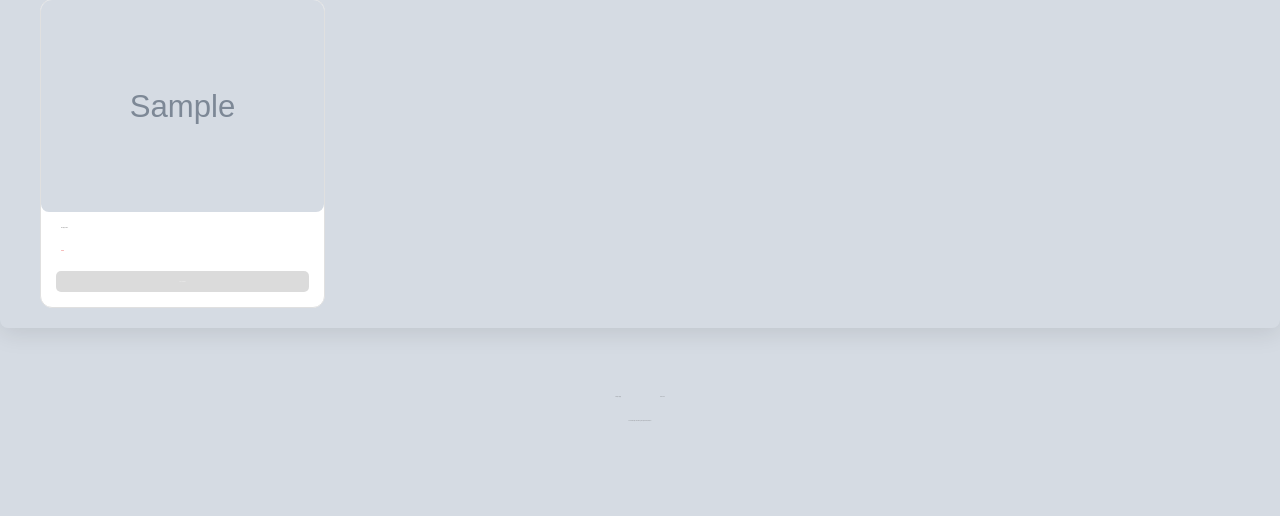
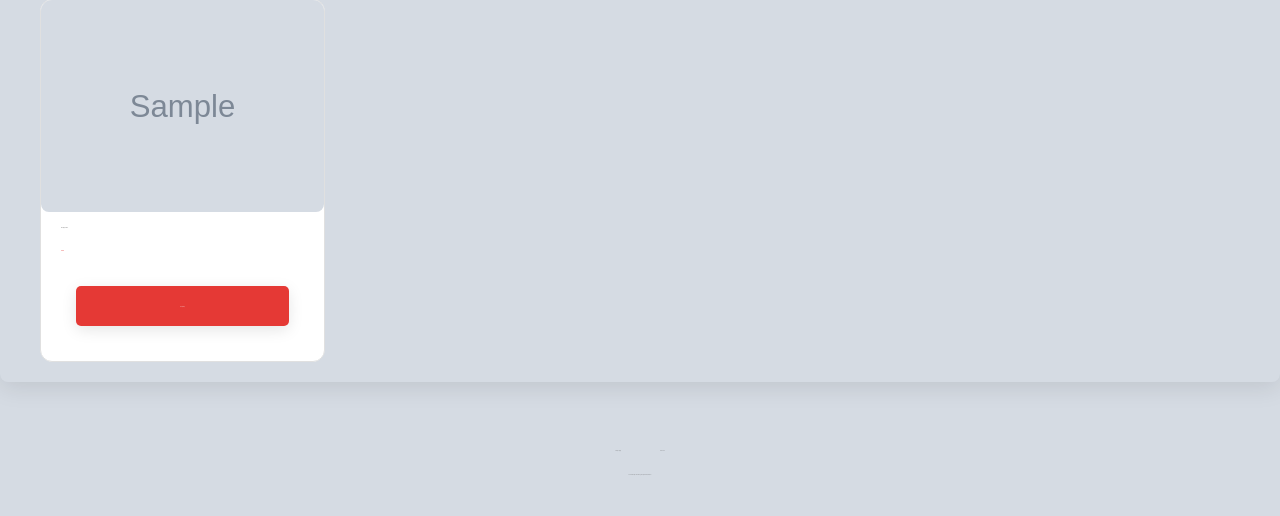
Before and after one commit to jaketiger/cvet, a Django app: template shop/templates/shop/home.html in a window 1280 px wide. Shown: the part 705-1221 px from the top of the page. Before the commit the page ends 1126 px from the top, so only its background shows below. Run offline with Django 5.2, Linux system fonts and the light colour scheme; the template is opened without the code that fills it: most values are stand-ins (such as "Sample title", 1, 10 or a date in 2020); grey boxes marked "Sample" are stand-in pictures; some web fonts are replaced.

Commit message:
добавка в корзину1

```diff
--- a/shop/templates/shop/includes/product_card.html
+++ b/shop/templates/shop/includes/product_card.html
@@ -26,28 +26,20 @@
         </div>
     </a>
 
-    <!-- ФОРМА С АНИМИРОВАННОЙ КНОПКОЙ -->
-    <div class="add-to-cart-form" style="padding: 0 15px 15px 15px;">
-        {% if product.stock > 0 and product.available %}
-            <form action="{% url 'cart:cart_add' product.id %}" method="post">
+    <!-- ВАЖНО: У формы должен быть этот класс, чтобы работал AJAX -->
+    <div style="padding: 0 15px 15px 15px;">
+        <form action="{% url 'cart:cart_add' product.id %}" method="post" class="add-to-cart-form">
             {% csrf_token %}
             <input type="hidden" name="quantity" value="1">
             <input type="hidden" name="update" value="False">
 
-                <!-- Кнопка как на детальной странице, но адаптированная под карточку -->
-                <button type="submit" class="add-to-cart-btn-new" style="width: 100%; min-height: 40px; padding: 8px; font-size: 0.95em;">
+            <!-- КНОПКА ЗАМЕНЕНА НА ТАКУЮ ЖЕ, КАК В ДЕТАЛЯХ ТОВАРА -->
+            <button type="submit" class="add-to-cart-btn-new" style="width: 100%; min-height: 40px; padding: 8px; font-size: 0.9em;">
                 <span class="btn-text">В корзину</span>
                 <span class="btn-icon">
-                        <!-- Иконка галочки -->
                     <svg xmlns="http://www.w3.org/2000/svg" width="20" height="20" viewBox="0 0 24 24" fill="none" stroke="currentColor" stroke-width="2" stroke-linecap="round" stroke-linejoin="round"><path d="M20 6 9 17l-5-5"/></svg>
                 </span>
             </button>
         </form>
-        {% else %}
-            <!-- Если товара нет в наличии -->
-            <button disabled class="btn btn-secondary" style="width: 100%; font-size: 0.9em; cursor: not-allowed;">
-                Нет в наличии
-            </button>
-        {% endif %}
     </div>
 </div>
```
Lines whose indentation alone changed are shown as unchanged.
